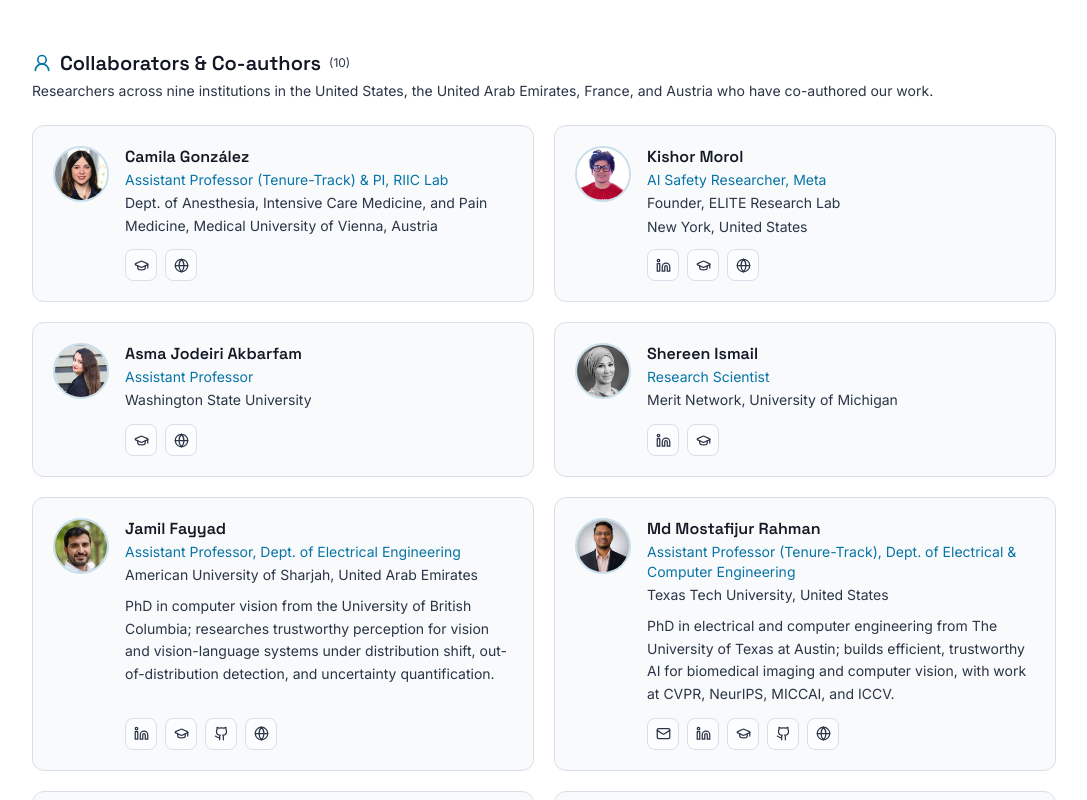
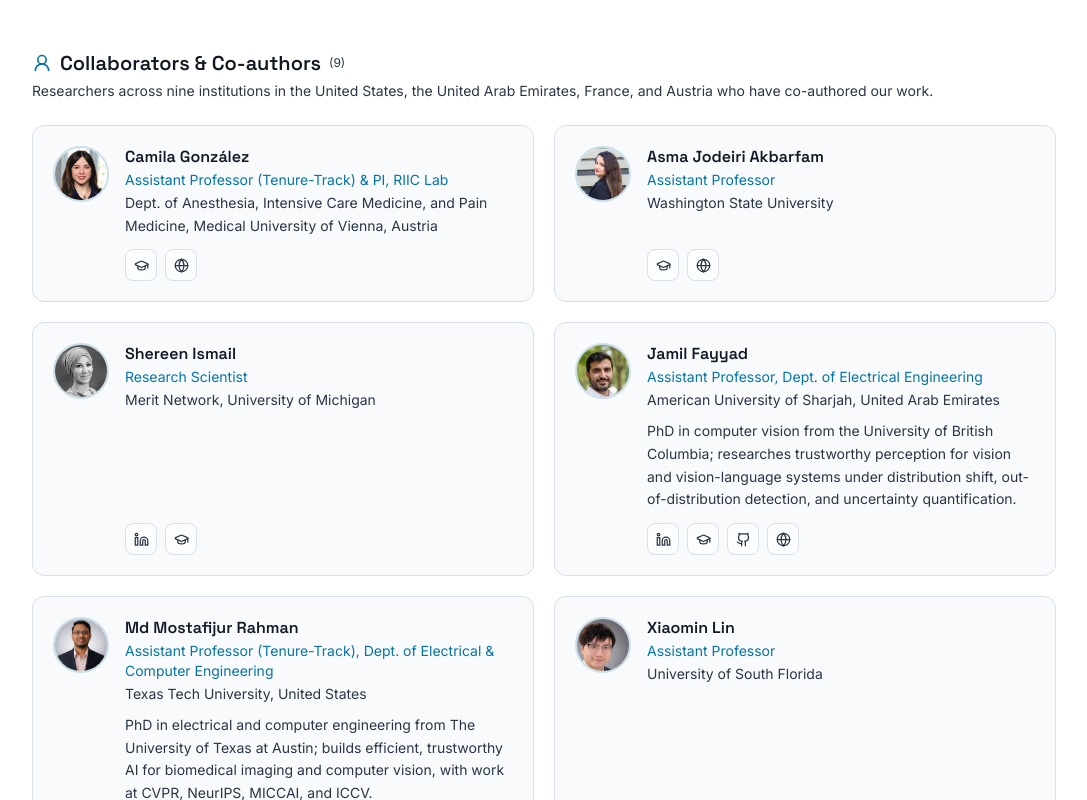
Before and after one commit to Nishi-Kanta-Paul/NIMISHES-Lab, a React (Vite) app: page /people in a window 1280 px wide. Shown: the part 800-1600 px from the top of the page, without its empty margins (96-1183 px from the left). Built offline with nearby package versions, Linux system fonts and the light colour scheme; the HTML template or start-up script is replaced by a standard one.

Commit message:
chore: comment out Kishor Morol's entry in the People section

```diff
--- a/src/pages/People.tsx
+++ b/src/pages/People.tsx
@@ -96,18 +96,18 @@ const groups: Group[] = [
           website: "https://riic.ai/",
         },
       },
-      {
-        name: "Kishor Morol",
-        role: "AI Safety Researcher, Meta",
-        affiliation: "Founder, ELITE Research Lab",
-        location: "New York, United States",
-        image: "/Profile/KishorMorol.png",
-        links: {
-          scholar: "https://scholar.google.com/citations?user=pjn3jg4AAAAJ&hl=en",
-          linkedin: "https://www.linkedin.com/in/kishormorol/",
-          website: "https://elitelab.ai/",
-        },
-      },
+      // {
+      //   name: "Kishor Morol",
+      //   role: "AI Safety Researcher, Meta",
+      //   affiliation: "Founder, ELITE Research Lab",
+      //   location: "New York, United States",
+      //   image: "/Profile/KishorMorol.png",
+      //   links: {
+      //     scholar: "https://scholar.google.com/citations?user=pjn3jg4AAAAJ&hl=en",
+      //     linkedin: "https://www.linkedin.com/in/kishormorol/",
+      //     website: "https://elitelab.ai/",
+      //   },
+      // },
       {
         name: "Asma Jodeiri Akbarfam",
         role: "Assistant Professor",
```
